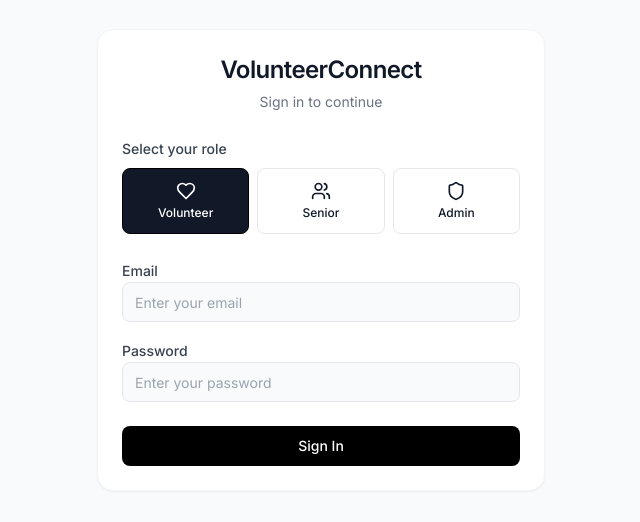
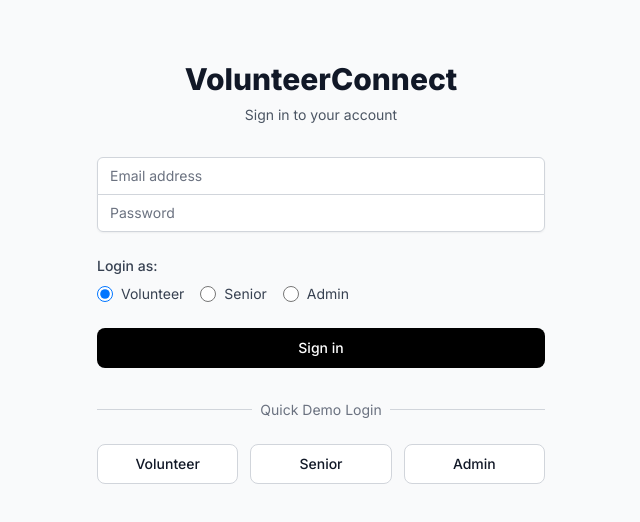
Before and after one commit to pouyali/ai-dev-team, a Next.js app: page / in a window 1280 px wide. Shown: the part 140-662 px from the top of the page, without its empty margins (319-959 px from the left). Built offline with nearby package versions, Linux system fonts and the light colour scheme.

Commit message:
fix: update LoginPage to use correct login function signature

```diff
--- a/src/components/shared/LoginPage.tsx
+++ b/src/components/shared/LoginPage.tsx
@@ -1,96 +1,161 @@
 'use client';
 
 import React, { useState } from 'react';
-import { useAuth, UserRole } from '../../contexts/AuthContext';
-import { Button } from '../ui/button';
-import { Input } from '../ui/input';
-import { Card, CardContent, CardHeader, CardTitle, CardDescription } from '../ui/card';
-import { Users, Heart, Shield } from 'lucide-react';
+import { useAuth, UserRole } from '@/contexts/AuthContext';
+import { Button } from '@/components/ui/button';
 
 export default function LoginPage(): JSX.Element {
-  const { login } = useAuth();
+  const { login, isLoading } = useAuth();
   const [email, setEmail] = useState('');
   const [password, setPassword] = useState('');
   const [selectedRole, setSelectedRole] = useState<UserRole>('volunteer');
-  const [isLoading, setIsLoading] = useState(false);
+  const [error, setError] = useState('');
 
   const handleSubmit = async (e: React.FormEvent) => {
     e.preventDefault();
-    setIsLoading(true);
-    try {
-      await login(email, password, selectedRole);
-    } finally {
-      setIsLoading(false);
+    setError('');
+
+    const success = await login(email, password, selectedRole);
+
+    if (!success) {
+      setError('Invalid credentials. Please try again.');
     }
   };
 
-  const roles: { value: UserRole; label: string; icon: React.ReactNode; description: string }[] = [
-    { value: 'volunteer', label: 'Volunteer', icon: <Heart className="w-5 h-5" />, description: 'Help seniors in your community' },
-    { value: 'senior', label: 'Senior', icon: <Users className="w-5 h-5" />, description: 'Request assistance from volunteers' },
-    { value: 'admin', label: 'Admin', icon: <Shield className="w-5 h-5" />, description: 'Manage the platform' },
-  ];
+  const handleQuickLogin = async (role: UserRole) => {
+    const emails: Record<UserRole, string> = {
+      volunteer: 'volunteer@example.com',
+      senior: 'senior@example.com',
+      admin: 'admin@example.com',
+    };
+
+    await login(emails[role], 'demo', role);
+  };
 
   return (
-    <div className="min-h-screen bg-gray-50 flex items-center justify-center p-4">
-      <Card className="w-full max-w-md">
-        <CardHeader className="text-center">
-          <CardTitle className="text-2xl">VolunteerConnect</CardTitle>
-          <CardDescription>Sign in to continue</CardDescription>
-        </CardHeader>
-        <CardContent>
-          <form onSubmit={handleSubmit} className="space-y-6">
-            <div className="space-y-2">
-              <label className="text-sm font-medium text-gray-700">Select your role</label>
-              <div className="grid grid-cols-3 gap-2">
-                {roles.map((role) => (
-                  <button
-                    key={role.value}
-                    type="button"
-                    onClick={() => setSelectedRole(role.value)}
-                    className={`p-3 rounded-lg border text-center transition-colors ${
-                      selectedRole === role.value
-                        ? 'border-black bg-gray-900 text-white'
-                        : 'border-gray-200 hover:border-gray-300'
-                    }`}
-                  >
-                    <div className="flex flex-col items-center gap-1">
-                      {role.icon}
-                      <span className="text-xs font-medium">{role.label}</span>
+    <div className="min-h-screen flex items-center justify-center bg-gray-50 py-12 px-4 sm:px-6 lg:px-8">
+      <div className="max-w-md w-full space-y-8">
+        <div>
+          <h2 className="mt-6 text-center text-3xl font-extrabold text-gray-900">
+            VolunteerConnect
+          </h2>
+          <p className="mt-2 text-center text-sm text-gray-600">
+            Sign in to your account
+          </p>
         </div>
-                  </button>
+
+        <form className="mt-8 space-y-6" onSubmit={handleSubmit}>
+          {error && (
+            <div className="rounded-md bg-red-50 p-4">
+              <p className="text-sm text-red-700">{error}</p>
+            </div>
+          )}
+
+          <div className="rounded-md shadow-sm -space-y-px">
+            <div>
+              <label htmlFor="email" className="sr-only">
+                Email address
+              </label>
+              <input
+                id="email"
+                name="email"
+                type="email"
+                autoComplete="email"
+                required
+                className="appearance-none rounded-none relative block w-full px-3 py-2 border border-gray-300 placeholder-gray-500 text-gray-900 rounded-t-md focus:outline-none focus:ring-blue-500 focus:border-blue-500 focus:z-10 sm:text-sm"
+                placeholder="Email address"
+                value={email}
+                onChange={(e) => setEmail(e.target.value)}
+              />
+            </div>
+            <div>
+              <label htmlFor="password" className="sr-only">
+                Password
+              </label>
+              <input
+                id="password"
+                name="password"
+                type="password"
+                autoComplete="current-password"
+                required
+                className="appearance-none rounded-none relative block w-full px-3 py-2 border border-gray-300 placeholder-gray-500 text-gray-900 rounded-b-md focus:outline-none focus:ring-blue-500 focus:border-blue-500 focus:z-10 sm:text-sm"
+                placeholder="Password"
+                value={password}
+                onChange={(e) => setPassword(e.target.value)}
+              />
+            </div>
+          </div>
+
+          <div>
+            <label className="block text-sm font-medium text-gray-700 mb-2">
+              Login as:
+            </label>
+            <div className="flex space-x-4">
+              {(['volunteer', 'senior', 'admin'] as UserRole[]).map((role) => (
+                <label key={role} className="flex items-center">
+                  <input
+                    type="radio"
+                    name="role"
+                    value={role}
+                    checked={selectedRole === role}
+                    onChange={(e) => setSelectedRole(e.target.value as UserRole)}
+                    className="h-4 w-4 text-blue-600 focus:ring-blue-500 border-gray-300"
+                  />
+                  <span className="ml-2 text-sm text-gray-700 capitalize">{role}</span>
+                </label>
               ))}
             </div>
           </div>
 
-            <div className="space-y-4">
           <div>
-                <label className="text-sm font-medium text-gray-700">Email</label>
-                <Input
-                  type="email"
-                  value={email}
-                  onChange={(e) => setEmail(e.target.value)}
-                  placeholder="Enter your email"
-                  required
-                />
+            <Button
+              type="submit"
+              className="w-full"
+              disabled={isLoading}
+            >
+              {isLoading ? 'Signing in...' : 'Sign in'}
+            </Button>
           </div>
-              <div>
-                <label className="text-sm font-medium text-gray-700">Password</label>
-                <Input
-                  type="password"
-                  value={password}
-                  onChange={(e) => setPassword(e.target.value)}
-                  placeholder="Enter your password"
-                  required
-                />
+        </form>
+
+        <div className="mt-6">
+          <div className="relative">
+            <div className="absolute inset-0 flex items-center">
+              <div className="w-full border-t border-gray-300" />
+            </div>
+            <div className="relative flex justify-center text-sm">
+              <span className="px-2 bg-gray-50 text-gray-500">Quick Demo Login</span>
             </div>
           </div>
 
-            <Button type="submit" className="w-full" disabled={isLoading}>
-              {isLoading ? 'Signing in...' : 'Sign In'}
+          <div className="mt-6 grid grid-cols-3 gap-3">
+            <Button
+              type="button"
+              variant="outline"
+              onClick={() => handleQuickLogin('volunteer')}
+              disabled={isLoading}
+            >
+              Volunteer
             </Button>
-          </form>
-        </CardContent>
-      </Card>
+            <Button
+              type="button"
+              variant="outline"
+              onClick={() => handleQuickLogin('senior')}
+              disabled={isLoading}
+            >
+              Senior
+            </Button>
+            <Button
+              type="button"
+              variant="outline"
+              onClick={() => handleQuickLogin('admin')}
+              disabled={isLoading}
+            >
+              Admin
+            </Button>
+          </div>
+        </div>
+      </div>
     </div>
   );
 }
```
Lines whose indentation alone changed are shown as unchanged.
